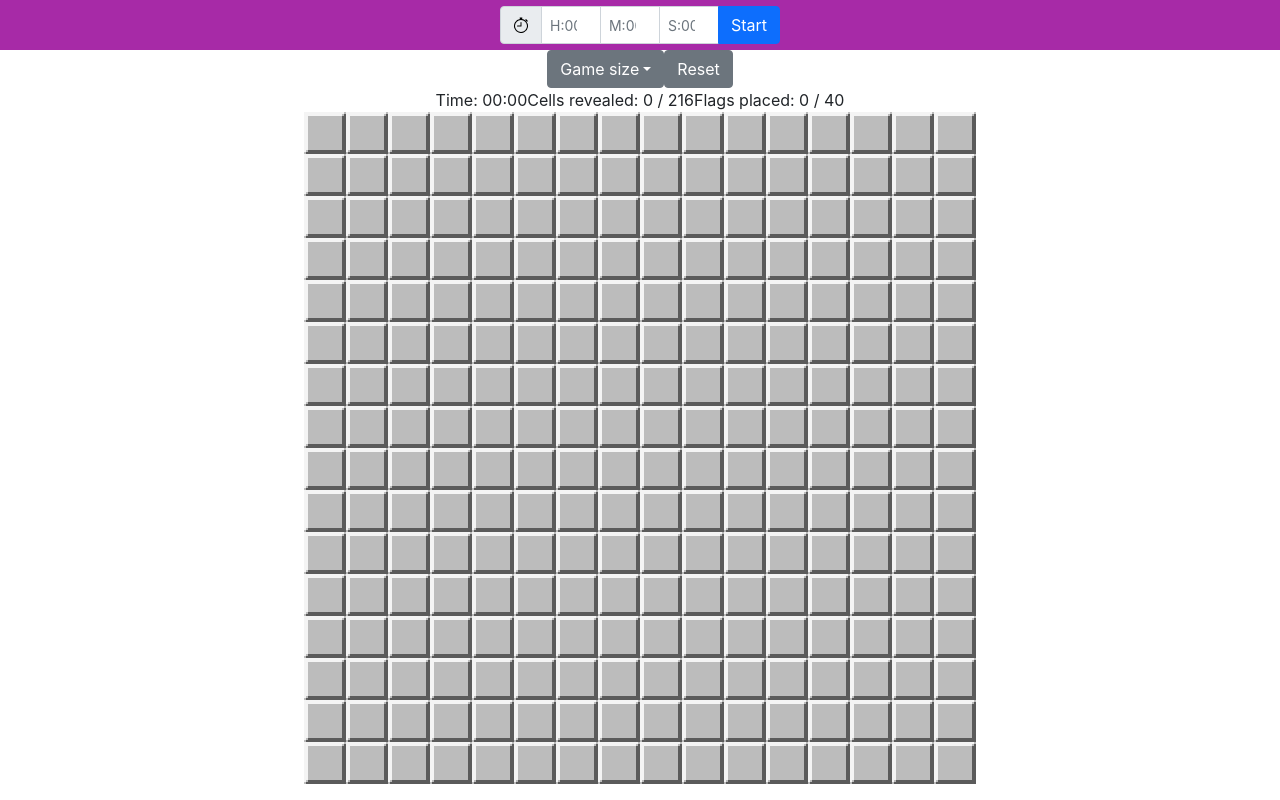
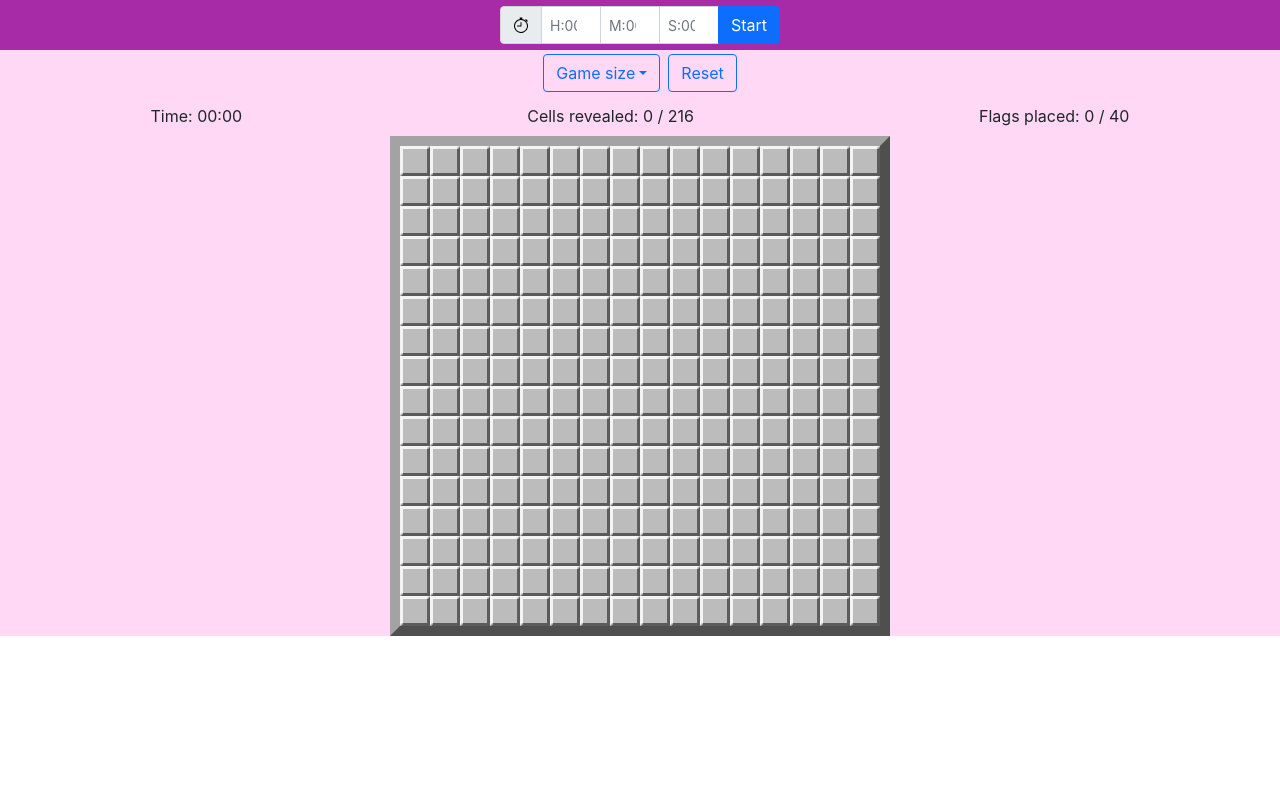
Before and after one commit to stormytuna/timewasters, a React (Create React App) app: page / in a window 1280 px wide. Built offline with nearby package versions, Linux system fonts and the light colour scheme.

Commit message:
Minesweeper mostlyy finished :D

```diff
--- a/src/games/minesweeper/components/Board.jsx
+++ b/src/games/minesweeper/components/Board.jsx
@@ -1,3 +1,4 @@
+import "../styles/Board.css";
 import { deepClone } from "../../../utils/deepClone";
 import { revealCells } from "../utils/reveal-cells";
 import { Cell } from "./Cell";
@@ -39,12 +40,12 @@ export function Board({ board, setBoard, rows: numRows, columns: numColumns, gam
 	};
 
 	return (
-    <div className="board d-flex flex-wrap justify-content-center">
+		<div className="Board m-auto">
 			{board.map((row, index) => {
 				return (
-          <div key={`cell-row-${index}`} className="board-row d-flex">
+					<div key={`cell-row-${index}`} className="board-row d-flex justify-content-center">
 						{row.map((cell) => {
-              return <Cell key={`cell-coord-${cell.x}-${cell.y}`} {...cell} toggleFlag={toggleFlag} revealCell={revealCell} gameState={gameState} />;
+							return <Cell key={`cell-coord-${cell.x}-${cell.y}`} {...cell} toggleFlag={toggleFlag} revealCell={revealCell} gameState={gameState} numRows={numRows} numColumns={numColumns} />;
 						})}
 					</div>
 				);
--- a/src/games/minesweeper/components/Cell.jsx
+++ b/src/games/minesweeper/components/Cell.jsx
@@ -1,6 +1,7 @@
+import "../styles/Cell.css";
 import { useEffect, useState } from "react";
 
-export function Cell({ value, revealed, flagged, x, y, toggleFlag, revealCell, gameState }) {
+export function Cell({ value, revealed, flagged, x, y, toggleFlag, revealCell, gameState, numRows, numColumns }) {
 	const [isHovering, setIsHovering] = useState(false);
 	const [image, setImage] = useState("");
 
@@ -48,7 +49,7 @@ export function Cell({ value, revealed, flagged, x, y, toggleFlag, revealCell, g
 
 	return (
 		<div
-      className="board-cell"
+			className="Cell"
 			onClick={() => gameState === "play" && revealCell(x, y)}
 			onContextMenu={(e) => gameState === "play" && toggleFlag(e, x, y)}
 			onMouseEnter={() => gameState === "play" && setIsHovering(true)}
--- a/src/games/minesweeper/components/GameOptions.jsx
+++ b/src/games/minesweeper/components/GameOptions.jsx
@@ -2,15 +2,15 @@ import { DropdownButton, Dropdown, Button } from "react-bootstrap";
 
 export function GameOptions({ setGameSize, resetGame }) {
 	return (
-    <div className="game-options d-flex justify-content-center">
-      <DropdownButton variant="secondary" id="game-size-dropdown" title="Game size">
+		<div className="GameOptions d-flex justify-content-center">
+			<DropdownButton className="m-1" variant="outline-primary" id="game-size-dropdown" title="Game size">
 				<Dropdown.Item onClick={() => setGameSize(9, 9, 10)}>Small (9x9, 10)</Dropdown.Item>
 				<Dropdown.Item onClick={() => setGameSize(16, 16, 40)}>Medium (16x16, 40)</Dropdown.Item>
 				<Dropdown.Item onClick={() => setGameSize(18, 30, 99)}>Large (30x18, 99)</Dropdown.Item>
 				<Dropdown.Item onClick={() => setGameSize(24, 40, 135)}>X-Large (40x24, 135)</Dropdown.Item>
 				<Dropdown.Item onClick={() => setGameSize(40, 60, 400)}>XX-Large (60x40, 400)</Dropdown.Item>
 			</DropdownButton>
-      <Button variant="secondary" onClick={resetGame}>
+			<Button className="m-1" variant="outline-primary" onClick={resetGame}>
 				Reset
 			</Button>
 		</div>
--- a/src/games/minesweeper/components/GameStats.jsx
+++ b/src/games/minesweeper/components/GameStats.jsx
@@ -2,7 +2,7 @@ import { formatTime } from "../../../utils/formatTime";
 
 export function GameStats({ minutes, seconds, revealedCells, totalCells, flagsPlaced, totalMines }) {
 	return (
-    <div className="game-stats d-flex justify-content-center">
+		<div className="GameStats d-flex justify-content-around align-items-center p-2">
 			<span className="timer">
 				Time: <span className="timer-value">{`${formatTime(minutes)}:${formatTime(seconds)}`}</span>
 			</span>
--- /dev/null
+++ b/src/games/minesweeper/styles/Board.css
@@ -0,0 +1,4 @@
+.Board {
+  width: fit-content;
+  border: 10px outset rgb(163, 163, 163);
+}
--- /dev/null
+++ b/src/games/minesweeper/styles/Cell.css
@@ -0,0 +1,9 @@
+.Cell {
+  width: 30px;
+  height: 30px;
+}
+
+.Cell img {
+  width: 100%;
+  height: auto;
+}
--- a/src/styles/App.css
+++ b/src/styles/App.css
@@ -1,3 +1,4 @@
 .App {
   text-align: center;
+  background-color: rgb(255, 216, 246);
 }
```
Also changed, not shown: src/games/minesweeper/components/Minesweeper.jsx (indentation only). Lines whose indentation alone changed are shown as unchanged.
